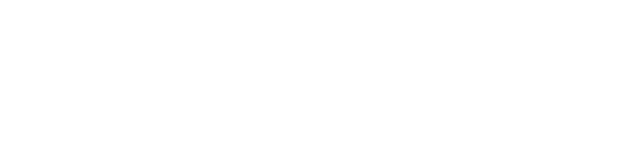
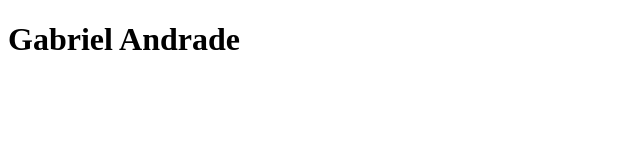
Before and after one commit to Marandrade38/Projeto-Social, a plain HTML site: page index.html in a window 1280 px wide. Shown: the whole page, without its empty margins (0-640 px from the left). Drawn offline with Linux system fonts and the light colour scheme.

Commit message:
Update index.html

```diff
--- a/index.html
+++ b/index.html
@@ -9,6 +9,6 @@
     <link rel="shortcut icon" href="favicon.ico" type="image/x-icon">
 </head>
 <body>
-
+    <h1>Gabriel Andrade</h1>
 </body>
 </html>
```
